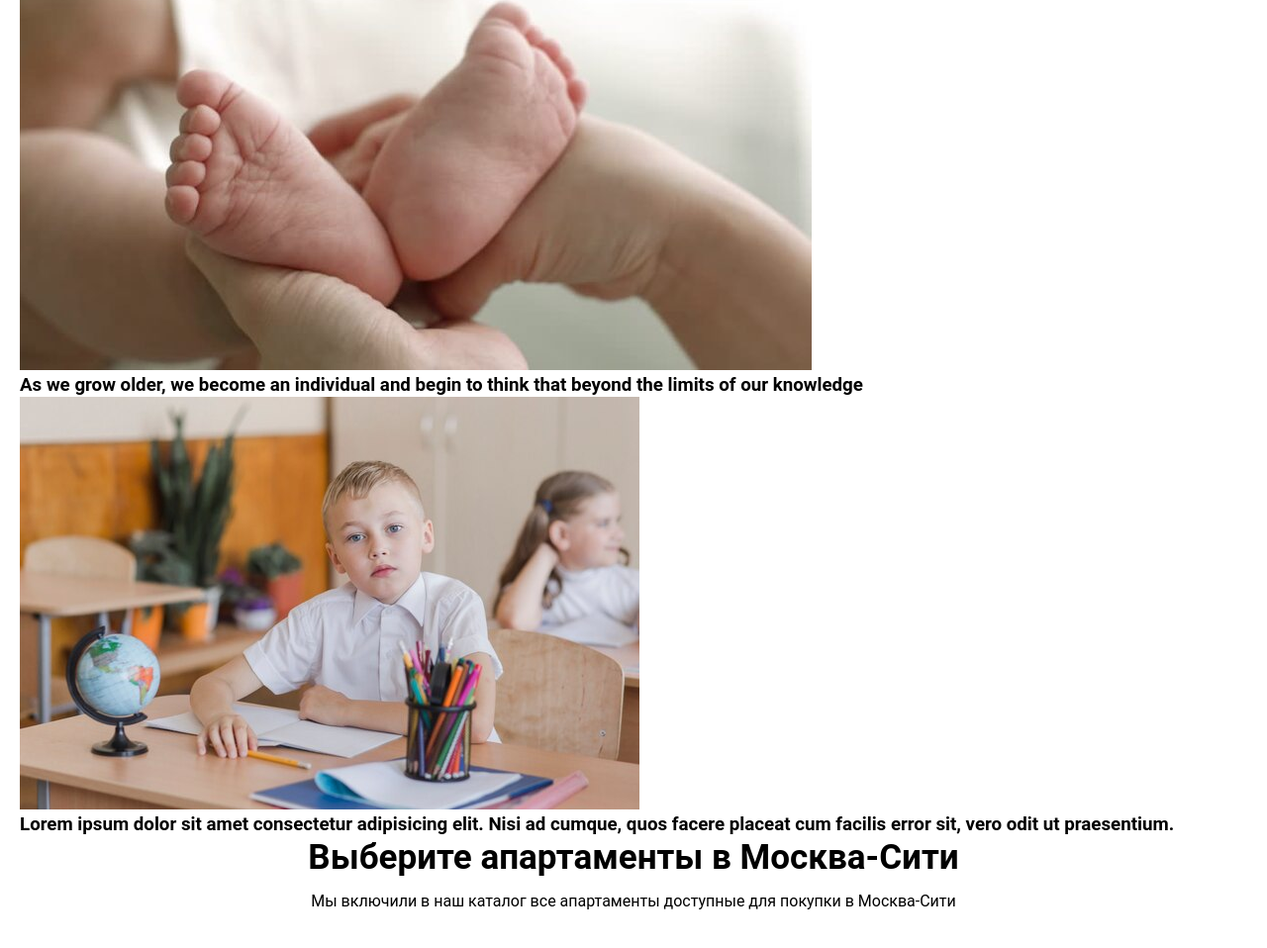
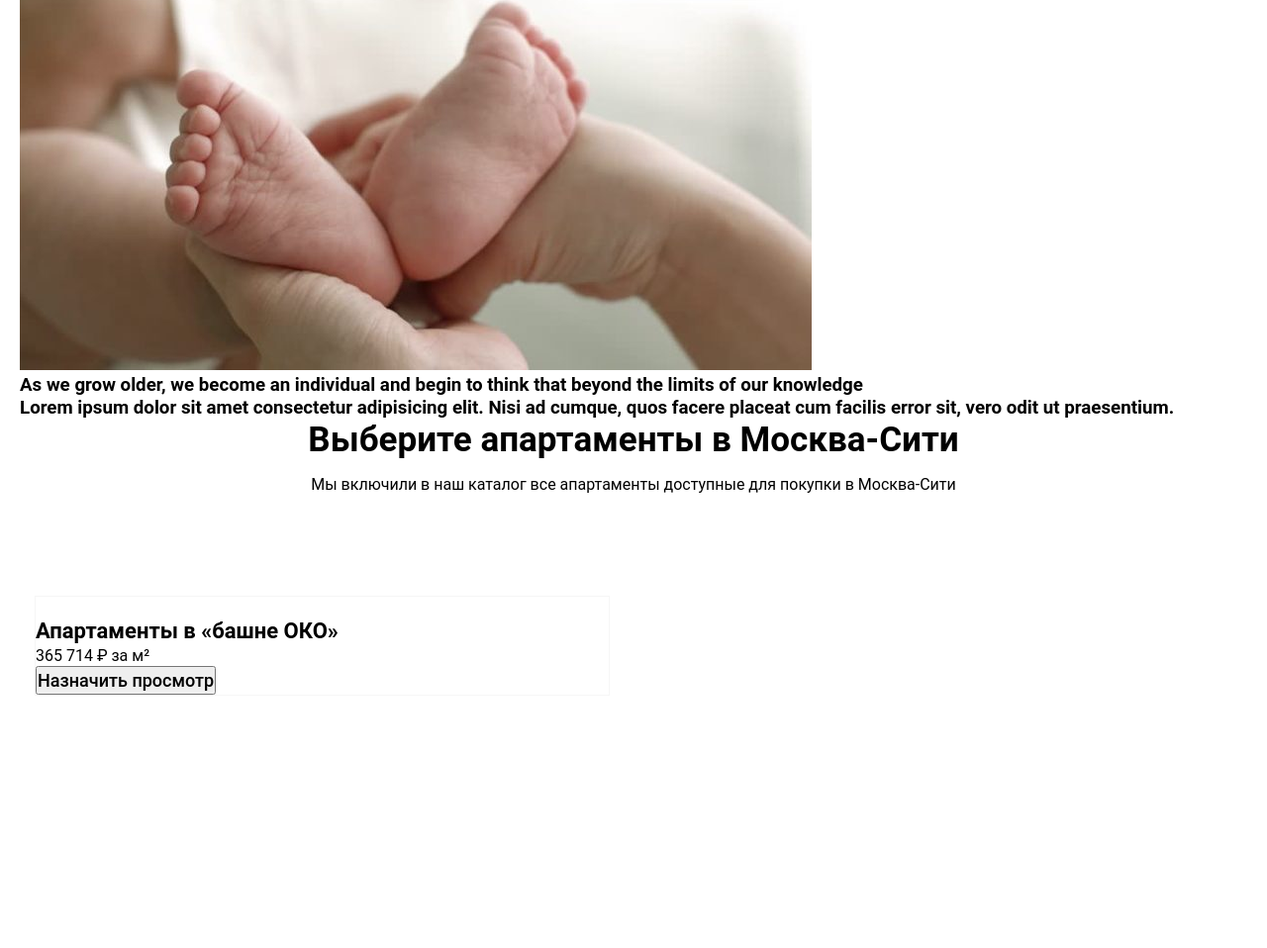
Before and after one commit to ularescape/lesson6, a plain HTML site: page index.html in a window 1280 px wide. Shown: the part 322-1280 px from the top of the page at 99% size. After the commit the page ends 1075 px from the top, so only its background shows below. Drawn offline with Linux system fonts and the light colour scheme.

```diff
--- a/index.html
+++ b/index.html
@@ -17,7 +17,7 @@
         <img class="img_boy" src="./img/img-1.jpg" alt="">
     <h3>As we grow older, we become an individual and begin to think that beyond the limits of our knowledge</h3>
     <div class="img_boy-2"></div>
-        <img class="img_boy-2" src="./img/img-2.jpg" alt="">
+
 
     <h3>Lorem ipsum dolor sit amet consectetur adipisicing elit. Nisi ad cumque, quos facere placeat cum facilis error sit, vero odit ut praesentium.</h3>
     <div class="container">
```
